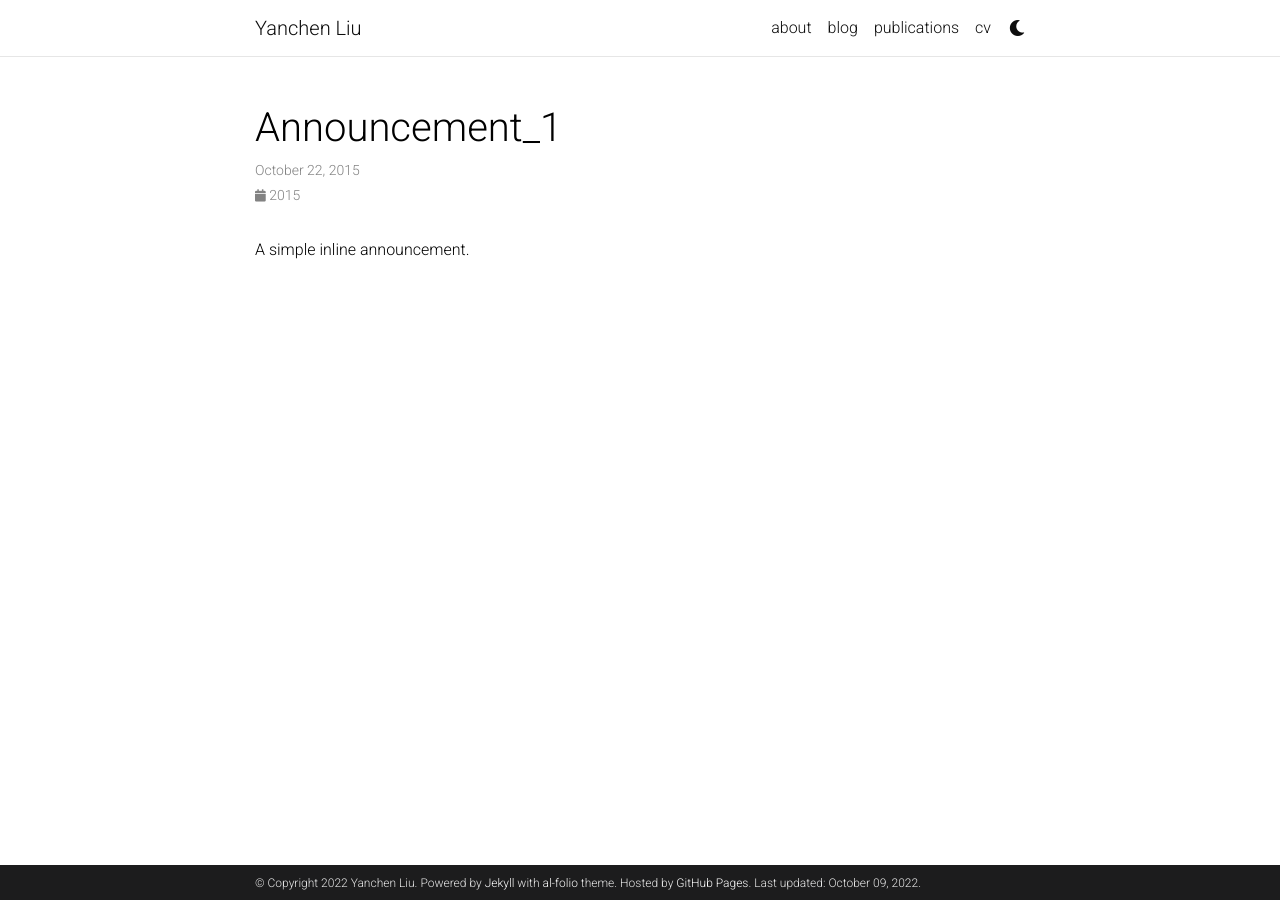
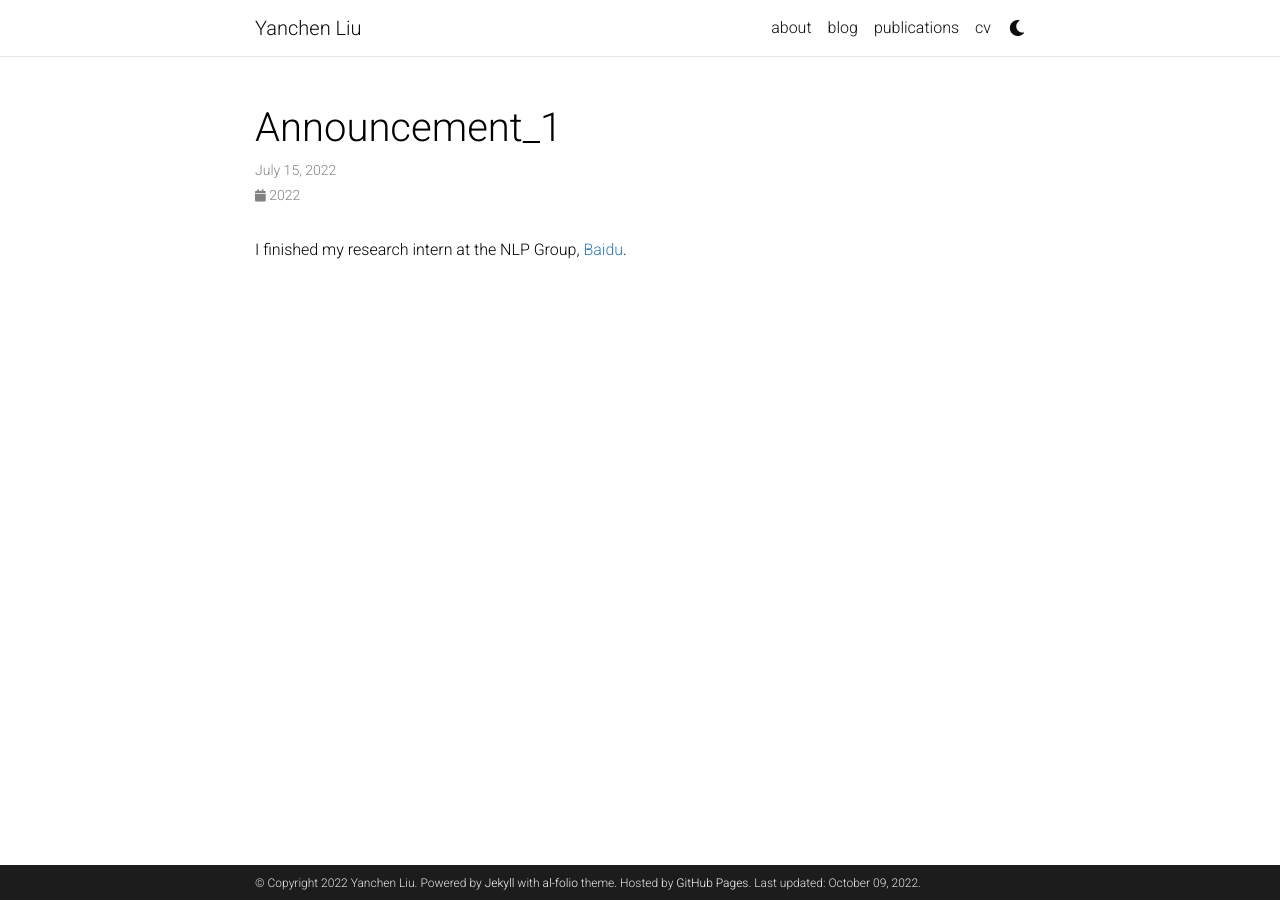
Before and after one commit to liuyanchen1015/liuyanchen1015.github.io, a Jekyll site: the page built from _news/announcement_1.md, in a window 1280 px wide. Built offline with Jekyll 4.4.1, drawn with Linux system fonts in a browser that asks for light colours; comment, search, counter and statistics services are not loaded; a style sheet for code colours, icons or effects is not loaded.

Commit message:
Update announcement_1.md

```diff
--- a/_news/announcement_1.md
+++ b/_news/announcement_1.md
@@ -1,7 +1,7 @@
 ---
 layout: post
-date: 2015-10-22 15:59:00-0400
+date: 2022-07-15 15:59:00-0400
 inline: true
 ---
 
-A simple inline announcement.
+I finished my research intern at the NLP Group, [Baidu](https://ir.baidu.com/).
```
